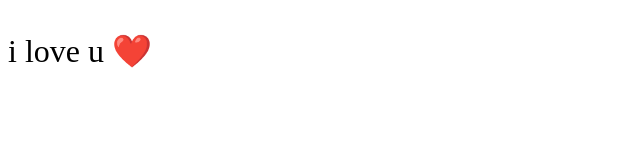
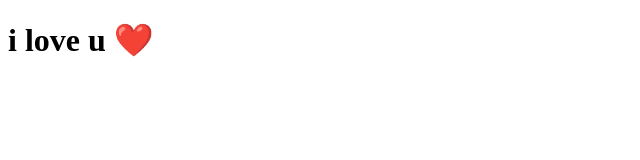
Before and after one commit to doomnor/doomnor.github.io, a plain HTML site: page index.html in a window 1280 px wide. Shown: the whole page, without its empty margins (0-640 px from the left). Drawn offline with Linux system fonts and the light colour scheme.

Commit message:
Update index.html

```diff
--- a/index.html
+++ b/index.html
@@ -1,6 +1,6 @@
 <!DOCTYPE html>
 <html>
 <body>
-<p style="font-size:32px">i love u ❤️</p>
+<h1>i love u ❤️</h1>
 </body>
 </html>
```
